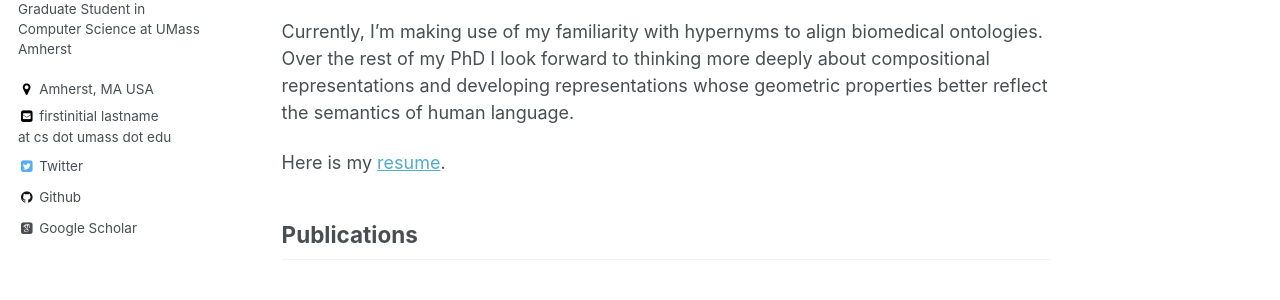
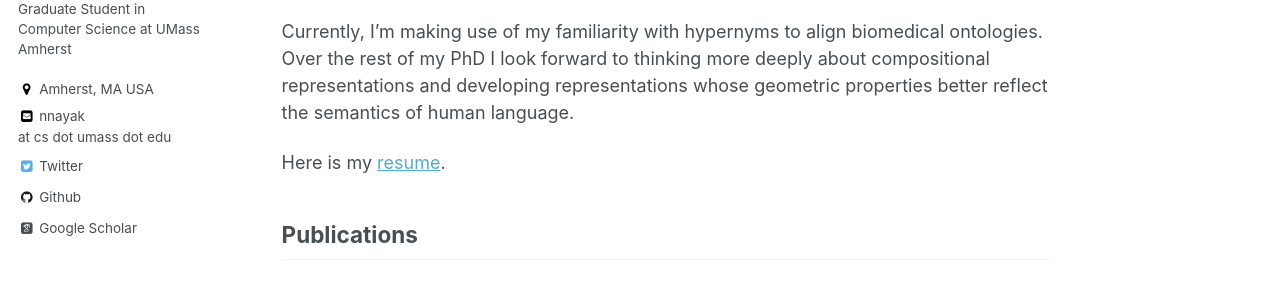
Before and after one commit to nnkennard/nnkennard.github.io, a Jekyll site: the page built from index.md, in a window 1280 px wide. Shown: the part 336-636 px from the top of the page. Built offline with Jekyll 4.4.1, drawn with Linux system fonts in a browser that asks for light colours; some web fonts are replaced; our own code applies the rules of GitHub Pages for plain Markdown files.

Commit message:
Changing my email to make sure I get emails

```diff
--- a/_config.yml
+++ b/_config.yml
@@ -86,7 +86,7 @@ author:
   location         : "Amherst, MA USA"
   employer         :
   googlescholar    : "https://scholar.google.com/citations?user=RpIHn88AAAAJ"
-  email            : "firstinitial lastname <br/>
+  email            : "nnayak <br/>
   at cs dot umass dot edu"
   uri              :
   bitbucket        :
```
